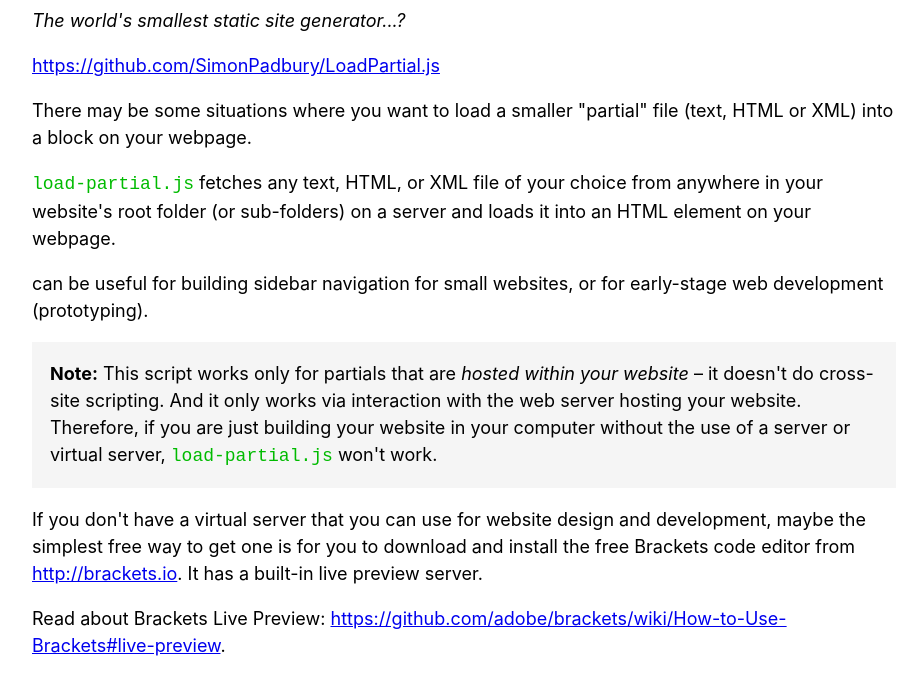
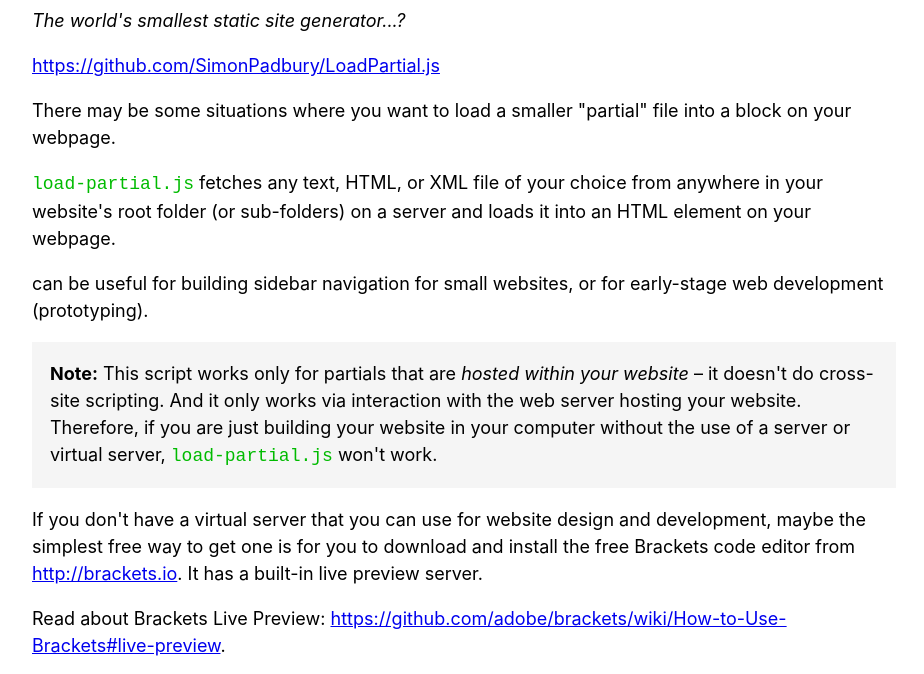
Before and after one commit to SimonPadbury/LoadPartial.js, a plain HTML site: page index.html in a window 1280 px wide. Shown: the part 95-769 px from the top of the page, without its empty margins (176-1100 px from the left). Drawn offline with Linux system fonts and the light colour scheme; no server answers.

Commit message:
Update index.html

```diff
--- a/index.html
+++ b/index.html
@@ -43,7 +43,7 @@
 
     <p><a href="https://github.com/SimonPadbury/LoadPartial.js">https://github.com/SimonPadbury/LoadPartial.js</a></p>
 
-    <p>There may be some situations where you want to load a smaller "partial" file (text, HTML or XML) into a block on your webpage.</p>
+    <p>There may be some situations where you want to load a smaller "partial" file into a block on your webpage.</p>
 
     <p><code>load-partial.js</code> fetches any text, HTML, or XML file of your choice from anywhere in your website's root folder (or sub-folders) on a server and loads it into an HTML element on your webpage.</p>
 
```
